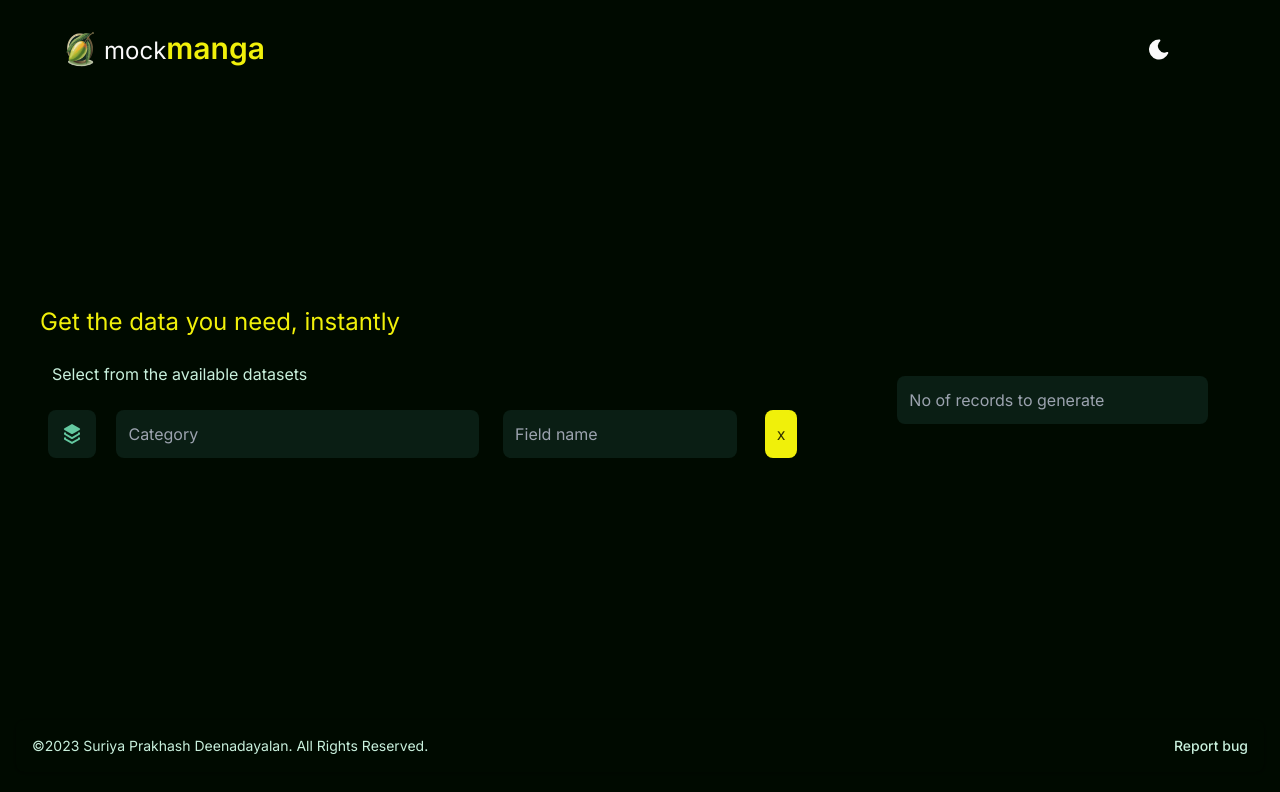
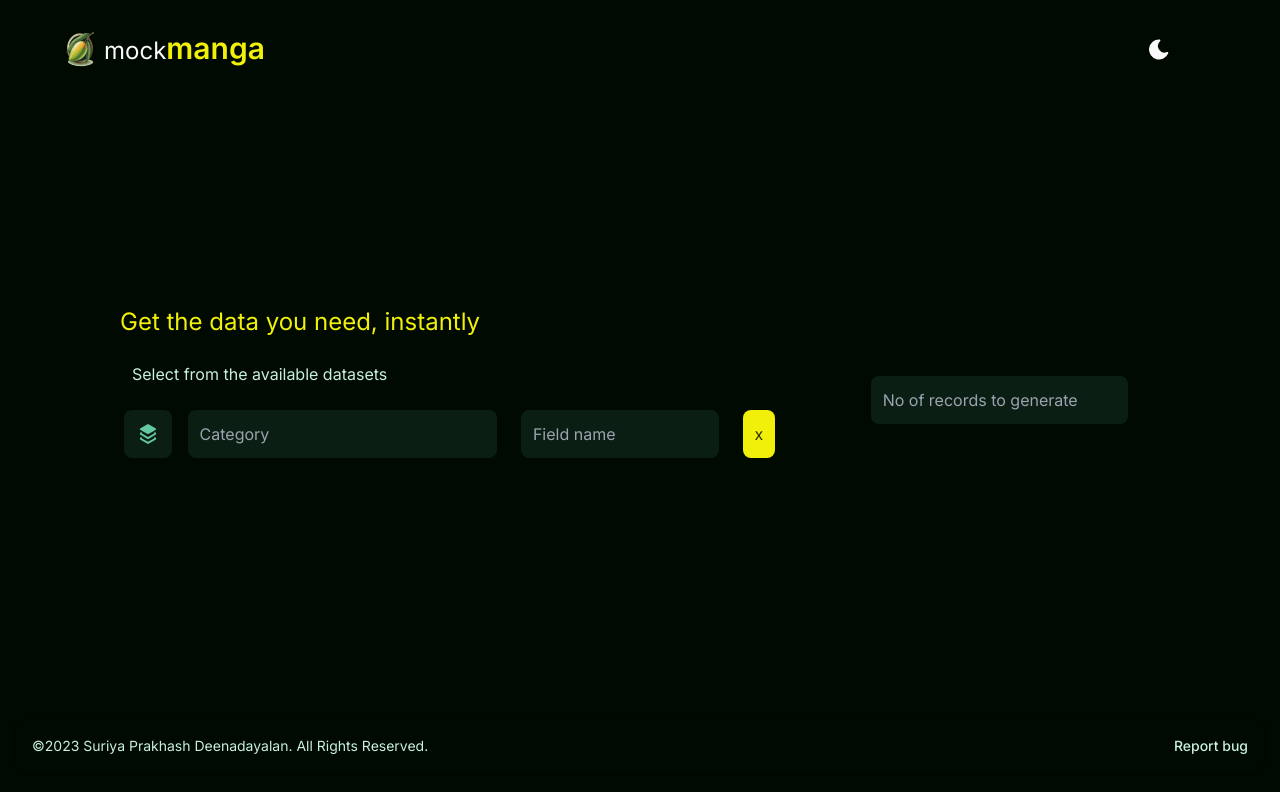
Before and after one commit to suriyaprakhash/mockmanga, a Next.js app: page / in a window 1280 px wide. Both pictures are taken after a click on the button "Get Started". Shown: the top 792 px of the page. Built offline with nearby package versions, Linux system fonts and the light colour scheme.

Commit message:
items centered and handled medium devices

```diff
--- a/src/app/components/hero.tsx
+++ b/src/app/components/hero.tsx
@@ -186,7 +186,7 @@ function Hero() {
       }
 
       {selectedCategories.length > 0 &&
-        <div className="grid grid-cols-3 items-center min-h-[750px] sm:min-h-[76vh]">
+        <div className="grid grid-cols-3 items-center min-h-[750px] sm:min-h-[76vh] sm:pl-10 sm:pr-10 md:pl-20 md:pr-20">
           <section className="col-span-3 p-5 sm:col-span-2">
             <div className="p-5">
               <div className="text-button-danger-bg text-2xl pb-3">Get the data you need, instantly</div>
```
